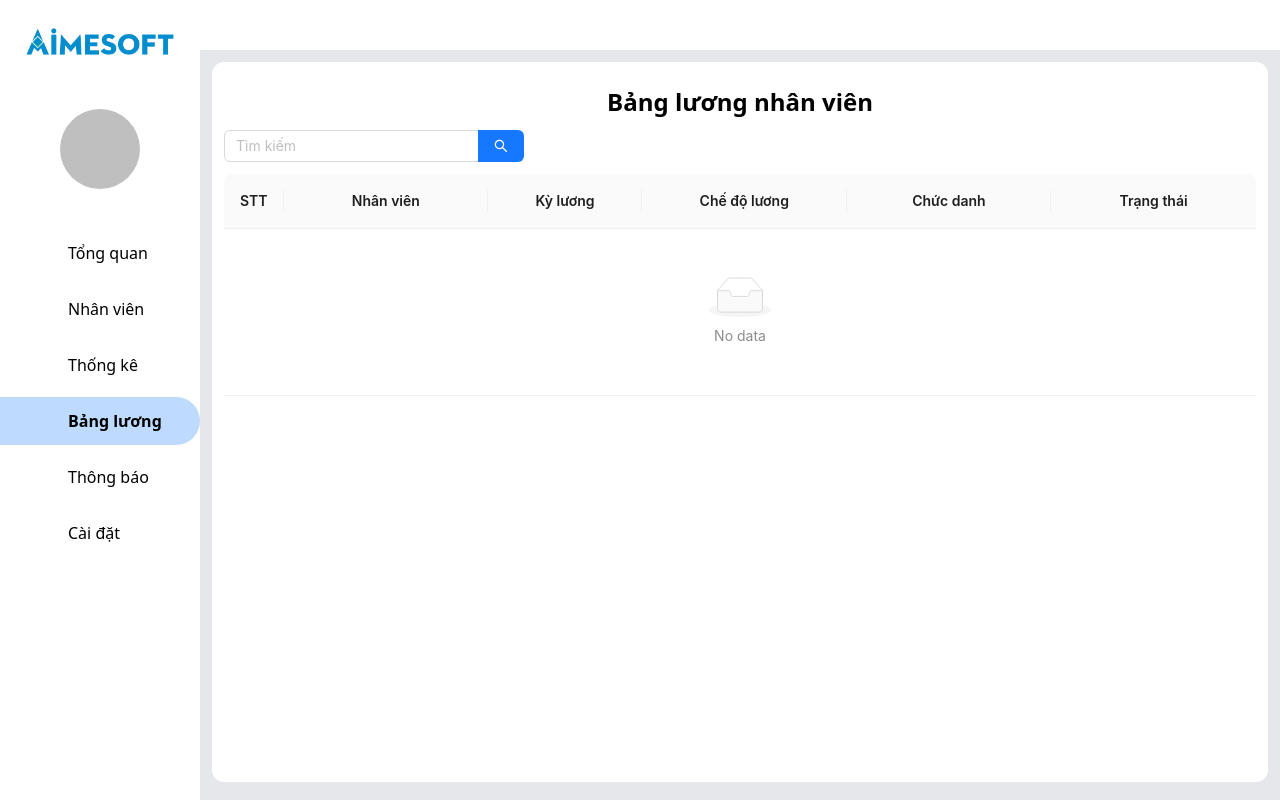
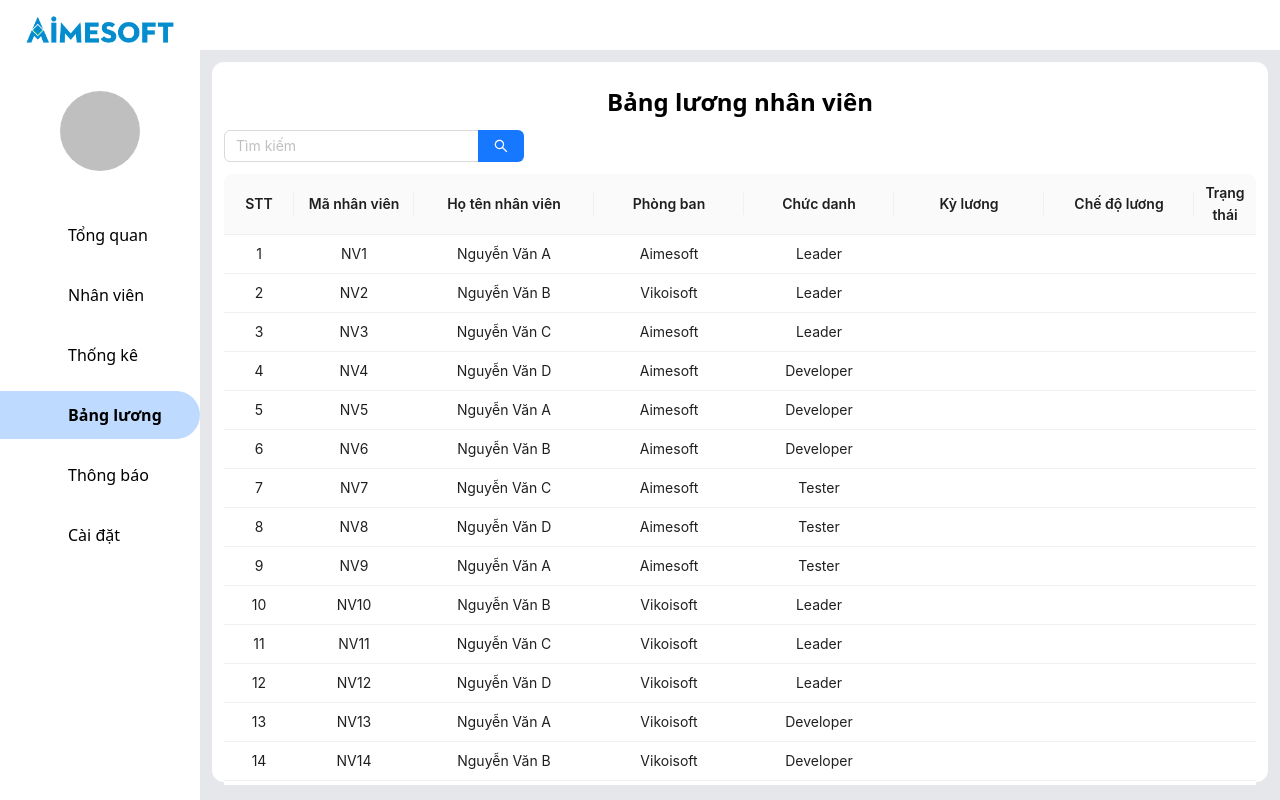
Before and after one commit to DoMinhDuc-DMD/checkin_web, a Next.js app: page /main/Salary in a window 1280 px wide. Built offline with nearby package versions, Linux system fonts and the light colour scheme; some icons are missing.

Commit message:
test data salary

```diff
--- a/app/component/Dashboard/DashboardTable.tsx
+++ b/app/component/Dashboard/DashboardTable.tsx
@@ -69,7 +69,7 @@ export default function DashboardTable({ days, currentYear, currentMonth, dataSo
     {
       title: <Checkbox checked={isSelectedAll} indeterminate={selectedRow.length > 0 && !isSelectedAll} onChange={handleSelectAll} />,
       align: "center" as const,
-      width: 60,
+      width: 70,
       fixed: "left" as const,
       render: (row: EmployeeTypeData) => {
         const isChecked = selectedRow.some((acc) => acc.key === row.key);
@@ -77,18 +77,18 @@ export default function DashboardTable({ days, currentYear, currentMonth, dataSo
       },
     },
     {
-      title: "Mã NV",
+      title: "Mã nhân viên",
       dataIndex: "employee_code",
       key: "employee_code",
-      width: 80,
+      width: 120,
       fixed: "left" as const,
       align: "center" as const,
     },
     {
-      title: "Họ và tên",
+      title: "Họ tên nhân viên",
       dataIndex: "employee_name",
       key: "employee_name",
-      width: 150,
+      width: 180,
       fixed: "left" as const,
       align: "center" as const,
     },
@@ -156,8 +156,6 @@ export default function DashboardTable({ days, currentYear, currentMonth, dataSo
     }));
   });
 
-  console.log(csvData);
-
   return (
     <>
       {selectedRow.length > 0 && (
--- a/app/component/layout/Sidebar.tsx
+++ b/app/component/layout/Sidebar.tsx
@@ -1,7 +1,6 @@
 "use client";
 
 import { Avatar, Image } from "antd";
-import Link from "next/link";
 import PersonIcon from "@mui/icons-material/Person";
 import AccessTimeIcon from "@mui/icons-material/AccessTime";
 import BarChartIcon from "@mui/icons-material/BarChart";
@@ -13,12 +12,10 @@ import SidebarLink from "./SidebarLink";
 
 export default function Sidebar() {
   return (
-    <div className="w-[200px] h-[100vh] pt-5 flex flex-col fixed gap-y-10 items-center bg-white">
-      <Link href="/main">
-        <Image alt="Logo" src="/logo/aimesoft-icon.png" preview={false} width={150} />
-      </Link>
+    <div className="w-[200px] h-[100vh] pt-2 flex flex-col fixed gap-y-10 items-center bg-white">
+      <Image alt="Logo" src="/logo/aimesoft-icon.png" preview={false} width={150} />
       <Avatar size={80} icon={<PersonIcon />} />
-      <div className="flex flex-col w-full gap-y-2">
+      <div className="flex flex-col w-full gap-y-3">
         <SidebarLink link="/main" icon={<AccessTimeIcon />} label="Tổng quan" />
         <SidebarLink link="/main/EmployeeList" icon={<GroupsIcon />} label="Nhân viên" />
         <SidebarLink link="/main/Dashboard" icon={<BarChartIcon />} label="Thống kê" />
--- a/app/main/EmployeeList/page.tsx
+++ b/app/main/EmployeeList/page.tsx
@@ -19,17 +19,17 @@ export default function EmployeeList() {
       render: (_: unknown, __: unknown, index: number) => index + 1,
     },
     {
-      title: "Mã NV",
+      title: "Mã nhân viên",
       dataIndex: "employee_code",
       key: "employee_code",
-      width: 100,
+      width: 120,
       align: "center" as const,
     },
     {
-      title: "Họ và tên",
+      title: "Họ tên nhân viên",
       dataIndex: "employee_name",
       key: "employee_name",
-      width: 200,
+      width: 180,
       align: "center" as const,
     },
     {
--- a/app/main/Salary/page.tsx
+++ b/app/main/Salary/page.tsx
@@ -1,59 +1,118 @@
 "use client";
 
-import { Table } from "antd";
+import { dataSource } from "@/app/TestData/data";
+import { notification, Table } from "antd";
 import Search from "antd/es/input/Search";
+import { ChangeEvent, useState } from "react";
+import "@ant-design/v5-patch-for-react-19";
 
 export default function Salary() {
+  const [api, contextHolder] = notification.useNotification();
+  const [data, setData] = useState(dataSource);
+  const [searchInput, setSearchInput] = useState("");
+  const searchChange = (e: ChangeEvent<HTMLInputElement>) => {
+    setSearchInput(e.target.value);
+  };
+
+  const handleSearch = (value: string) => {
+    setSearchInput(value);
+    if (!value) {
+      setData(dataSource);
+      return;
+    }
+    const searchTerm = value.toLowerCase();
+    const filteredData = dataSource.filter((data) => data.employee_name.toLowerCase().includes(searchTerm));
+    if (filteredData.length === 0) {
+      openNotification();
+      return;
+    }
+    setData(filteredData);
+  };
+
+  const openNotification = () => {
+    api.info({
+      message: "Thông báo",
+      description: "Không tìm thấy nhân viên phù hợp",
+      placement: "topRight",
+      duration: 2,
+      style: {
+        width: 400,
+        borderRadius: 10,
+      },
+    });
+  };
+
   const columns = [
     {
       title: "STT",
       key: "id",
       align: "center" as const,
-      width: "5%",
+      width: 70,
       render: (_: unknown, __: unknown, index: number) => index + 1,
     },
     {
-      title: "Nhân viên",
+      title: "Mã nhân viên",
+      dataIndex: "employee_code",
+      key: "employee_code",
+      width: 120,
+      align: "center" as const,
+    },
+    {
+      title: "Họ tên nhân viên",
       dataIndex: "employee_name",
       key: "employee_name",
-      width: "20%",
+      width: 180,
+      align: "center" as const,
+    },
+    {
+      title: "Phòng ban",
+      dataIndex: "employee_department",
+      key: "employee_department",
+      width: 150,
+      align: "center" as const,
+    },
+    {
+      title: "Chức danh",
+      dataIndex: "employee_position",
+      key: "employee_position",
+      width: 150,
       align: "center" as const,
     },
     {
       title: "Kỳ lương",
       dataIndex: "salary_period",
       key: "salary_period",
-      width: "15%",
+      width: 150,
       align: "center" as const,
     },
     {
       title: "Chế độ lương",
       dataIndex: "salary_scale",
       key: "salary_scale",
-      width: "20%",
-      align: "center" as const,
-    },
-    {
-      title: "Chức danh",
-      dataIndex: "employee_role",
-      key: "employee_role",
-      width: "20%",
+      width: 150,
       align: "center" as const,
     },
     {
       title: "Trạng thái",
       dataIndex: "salary_status",
       key: "salary_status",
-      width: "20%",
       align: "center" as const,
     },
   ];
   return (
     <>
+      {contextHolder}
       <div className="flex justify-center text-2xl font-semibold my-3">Bảng lương nhân viên</div>
       <div className="flex flex-col">
-        <Search placeholder="Tìm kiếm" style={{ width: "300px", marginBottom: 12 }} enterButton />
-        <Table columns={columns} pagination={false} />
+        <Search
+          placeholder="Tìm kiếm"
+          style={{ width: "300px", marginBottom: 12 }}
+          value={searchInput}
+          onChange={searchChange}
+          onSearch={() => handleSearch(searchInput)}
+          enterButton
+        />
+        <Table dataSource={data} columns={columns} size="small" scroll={{ y: 550 }} pagination={false} />
       </div>
     </>
   );
--- a/app/main/page.tsx
+++ b/app/main/page.tsx
@@ -63,23 +63,23 @@ export default function Main() {
       title: "STT",
       key: "id",
       align: "center" as const,
-      width: 60,
+      width: 70,
       fixed: "left" as const,
       render: (_: unknown, __: unknown, index: number) => index + 1,
     },
     {
-      title: "Mã NV",
+      title: "Mã nhân viên",
       dataIndex: "employee_code",
       key: "employee_code",
-      width: 80,
+      width: 120,
       fixed: "left" as const,
       align: "center" as const,
     },
     {
-      title: "Họ và tên",
+      title: "Họ tên nhân viên",
       dataIndex: "employee_name",
       key: "employee_name",
-      width: 150,
+      width: 180,
       fixed: "left" as const,
       align: "center" as const,
     },
```
